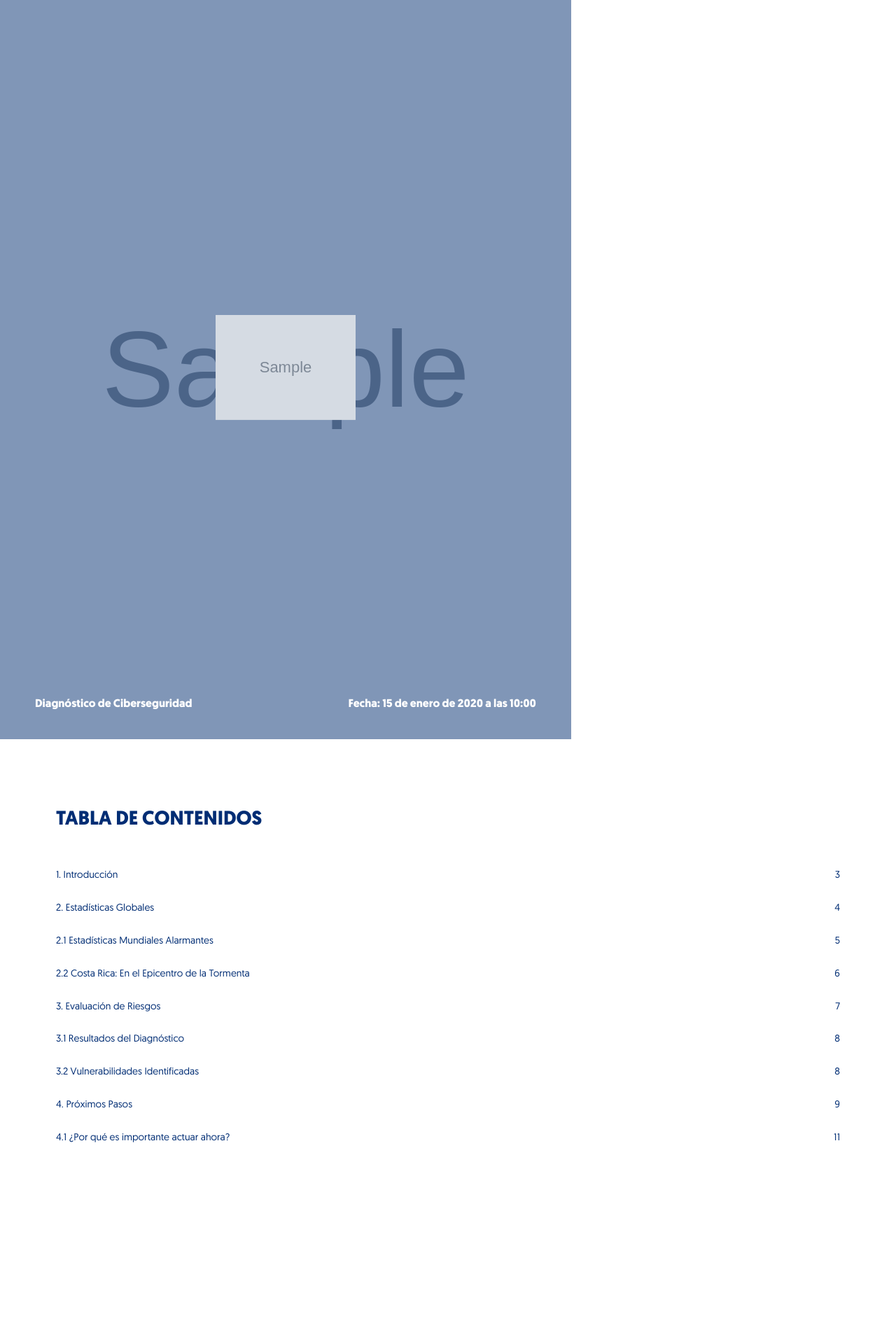
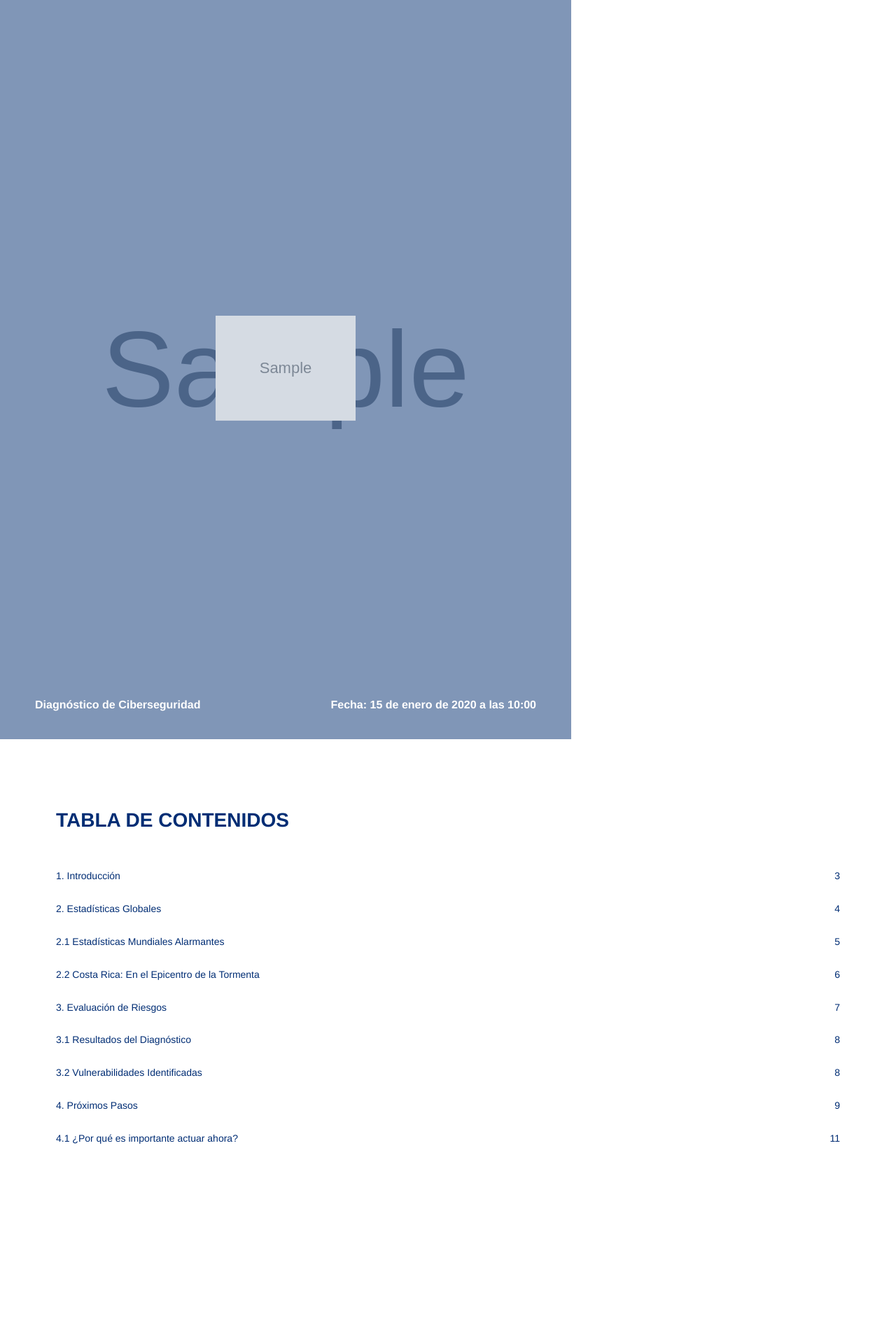
Before and after one commit to Security-Consulting-Group/scg_presales, a Django app: template templates/reports/security_assessment.html in a window 1280 px wide. Shown: the top 1920 px of the page at 70% size. Run offline with Django 5.2, Linux system fonts and the light colour scheme; the template is opened without the code that fills it: most values are stand-ins (such as "Sample title", 1, 10 or a date in 2020); grey boxes marked "Sample" are stand-in pictures; data that the repository does not hold is empty; some web fonts are replaced.

Commit message:
Added fonts and updated CSS

```diff
--- a/templates/reports/security_assessment.html
+++ b/templates/reports/security_assessment.html
@@ -10,28 +10,28 @@
         /* Geomanist Font Face Declarations */
         @font-face {
             font-family: 'Geomanist';
-            src: url('{% static "fonts/Geomanist-Regular.otf" %}') format('opentype');
+            src: url('{{ geomanist_regular }}') format('opentype');
             font-weight: 400;
             font-style: normal;
         }
 
         @font-face {
             font-family: 'Geomanist';
-            src: url('{% static "fonts/Geomanist-Bold.otf" %}') format('opentype');
+            src: url('{{ geomanist_bold }}') format('opentype');
             font-weight: 700;
             font-style: normal;
         }
 
         @font-face {
             font-family: 'Geomanist';
-            src: url('{% static "fonts/Geomanist-Light.otf" %}') format('opentype');
+            src: url('{{ geomanist_light }}') format('opentype');
             font-weight: 300;
             font-style: normal;
         }
 
         @font-face {
             font-family: 'Geomanist';
-            src: url('{% static "fonts/Geomanist-Medium.otf" %}') format('opentype');
+            src: url('{{ geomanist_medium }}') format('opentype');
             font-weight: 500;
             font-style: normal;
         }
```
Also changed, not shown: reports/pdf_generator.py (+12 -0 lines).
